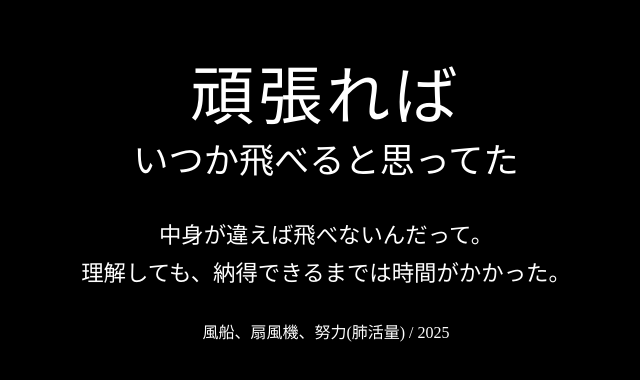
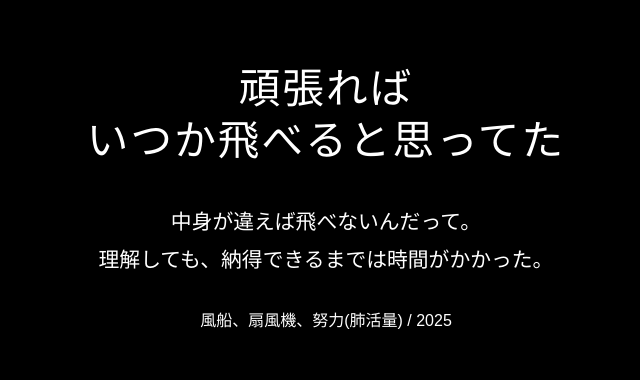
Before and after one commit to shioriru0620-beep/karikyapushon, a plain HTML site: page index.html in a window 1280 px wide. Shown: the whole page, without its empty margins (314-954 px from the left). Drawn offline with Linux system fonts and the light colour scheme.

Commit message:
Update index.html

```diff
--- a/index.html
+++ b/index.html
@@ -6,9 +6,6 @@
 <title>作品タイトル</title>
 
 <style>
-/* ---------------------------
-   基本レイアウト
-   --------------------------- */
 html, body {
   height: 100%;
   margin: 0;
@@ -22,70 +19,60 @@ body {
   text-align: center;
   padding: 4rem 1.2rem;
   box-sizing: border-box;
-  opacity: 0;
-  animation: fadeInBody 1s forwards ease;
-}
-
-@keyframes fadeInBody {
-  from { opacity: 0; }
-  to   { opacity: 1; }
 }
 
 /* ---------------------------
-   フェードイン
+   フェード
    --------------------------- */
 .fadein {
   opacity: 0;
-  animation: fadeIn 1s forwards ease;
+  animation: fadeIn 1.2s forwards ease;
 }
 @keyframes fadeIn {
-  from { opacity: 0; transform: translateY(10px); }
+  from { opacity: 0; transform: translateY(8px); }
   to   { opacity: 1; transform: translateY(0); }
 }
-.delay-1 { animation-delay: .8s; }
-.delay-2 { animation-delay: 1.6s; }
+.delay-1 { animation-delay: .7s; }
+.delay-2 { animation-delay: 1.4s; }
 
 /* ---------------------------
    タイトル
    --------------------------- */
 .title-wrap {
-  margin: 0 auto 2rem auto;
+  margin: 0 auto 2.2rem auto;
   max-width: 80vw;
 }
 
-.title-line1 {
-  font-size: clamp(2.2rem, 6vw, 4rem);
-  line-height: 1.05;
-  letter-spacing: 0.06em;
+.title-line1,
+.title-line2 {
+  font-size: clamp(1.6rem, 4vw, 2.6rem);
+  line-height: 1.25;
   margin: 0;
-}
-
-.title-line2 {
-  font-size: clamp(1.4rem, 4vw, 2.2rem);
-  line-height: 1.3;
-  margin-top: .5rem;
+  letter-spacing: 0.05em;
 }
 
 /* ---------------------------
-   キャプション
+   キャプション（細丸ゴ）
    --------------------------- */
 .caption {
-  font-size: clamp(1rem, 2.2vw, 1.4rem);
-  line-height: 1.7;
-  max-width: 70ch;
-  margin: 0 auto 1.6rem auto;
+  font-family: "Hiragino Maru Gothic ProN", "Yu Gothic", sans-serif;
+  font-size: clamp(.95rem, 2vw, 1.3rem);
+  line-height: 1.8;
+  max-width: 72ch;
+  margin: 0 auto 1.8rem auto;
 }
 
 /* ---------------------------
-   メタ情報
+   メタ情報（細丸ゴ）
    --------------------------- */
 .meta {
+  font-family: "Hiragino Maru Gothic ProN", "Yu Gothic", sans-serif;
   font-size: clamp(.75rem, 1.5vw, 1rem);
   opacity: .75;
 }
 </style>
+</head>
 
-</head>
 <body>
 
 <div class="title-wrap fadein">
```
